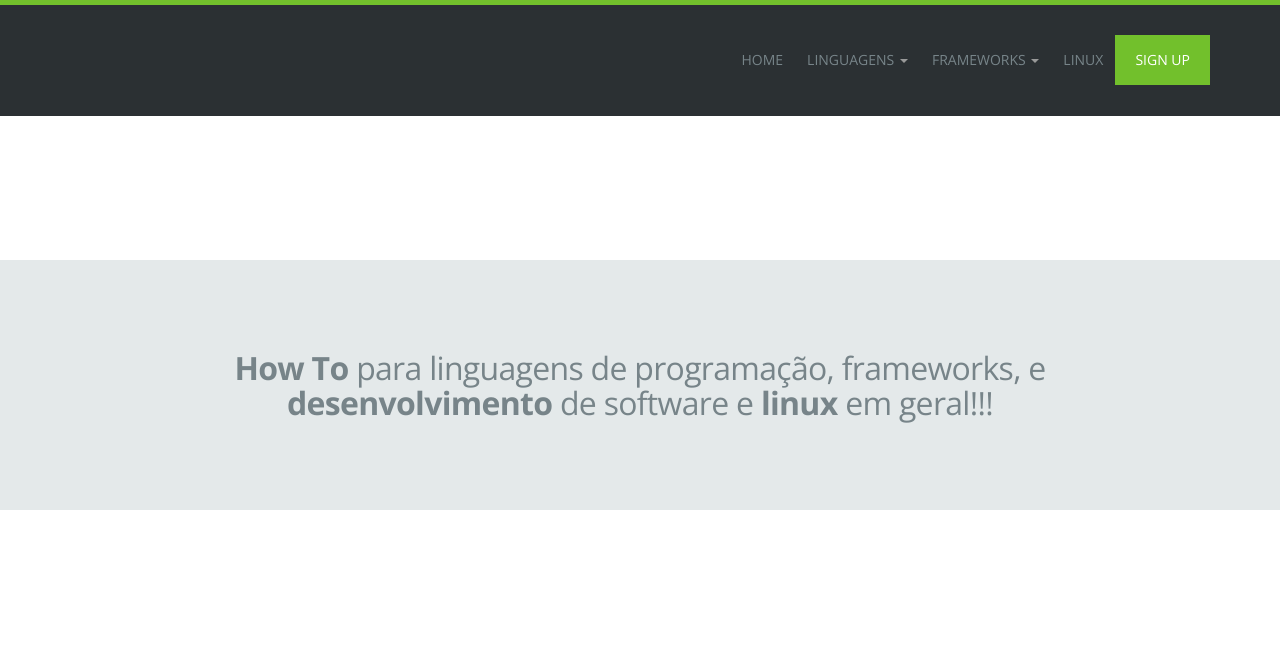
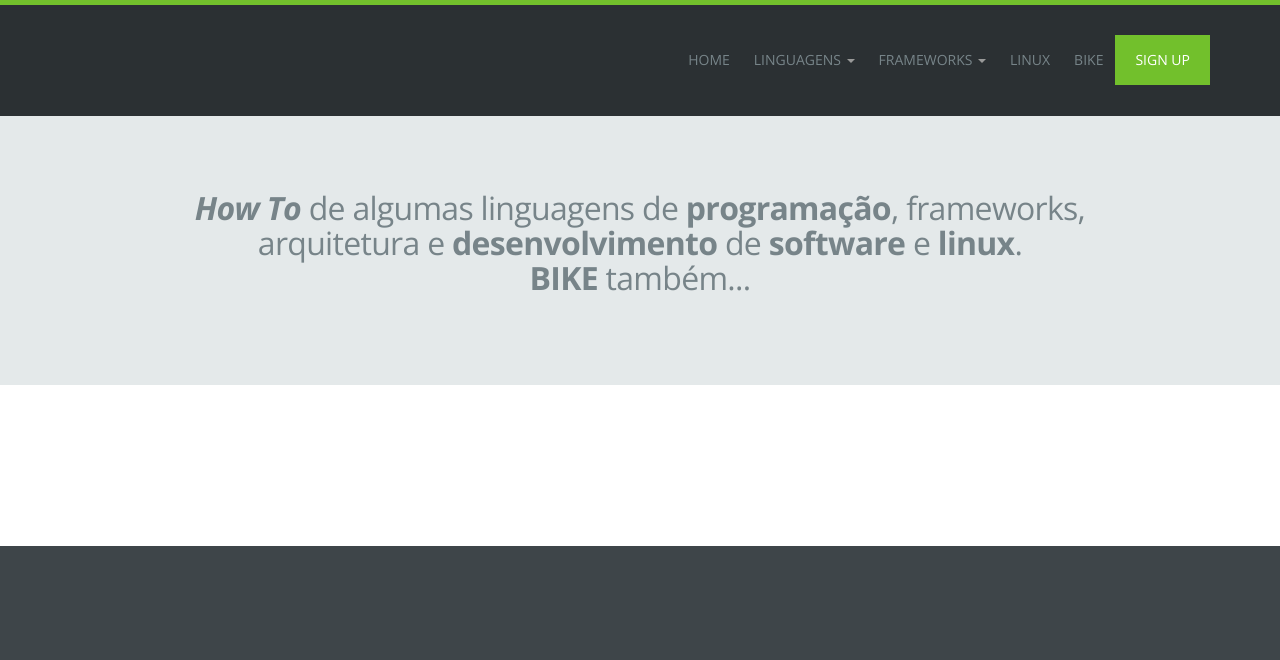
Before and after one commit to vitoratair/vitoratair, a Django app: page / in a window 1280 px wide. Shown: the top 660 px of the page. Run offline with Django 3.2, Linux system fonts and the light colour scheme; some libraries are stand-ins or nearby versions.

Commit message:
added page about bike

```diff
--- a/howto/core/templates/base.html
+++ b/howto/core/templates/base.html
@@ -68,6 +68,9 @@
             </li>
 
             <li><a href="">Linux</a></li>
+
+            <li><a href="/bike">Bike</a></li>
+
             <li class="sign-up"><a href="#"><span class="white"> Sign Up</span></a></li>
           </ul>
         </div><!--/.navbar-collapse -->
--- a/howto/core/templates/index.html
+++ b/howto/core/templates/index.html
@@ -2,14 +2,16 @@
 
 {% block content %}
 
-<br><br><br><br><br><br><br><br>
+
 
 <section id="message">
   <div class="container">
     <div class="row">
       <div class="col-md-10 col-md-offset-1 text-center">
         <h4 class="gray">
-          <b>How To</b> para linguagens de programação, frameworks, e <b>desenvolvimento</b> de software e <b>linux</b> em geral!!!
+          <b><i>How To</i></b> de algumas linguagens de <b>programação</b>, frameworks, arquitetura e <b>desenvolvimento</b> de <b>software</b> e <b>linux</b>.
+          <br>
+          <b>BIKE</b> também...
         </h4>
       </div>
     </div>
--- a/howto/core/views.py
+++ b/howto/core/views.py
@@ -7,3 +7,10 @@ def home(request):
     """
 
     return render(request, 'index.html')
+
+def bike(request):
+    """
+    	Esse método tem por objetivo exibir o template da página referente a bike
+    """
+
+    return render(request, 'bike.html')
--- a/howto/urls.py
+++ b/howto/urls.py
@@ -8,6 +8,7 @@ urlpatterns = patterns('',
     url(r'^pythonFirst/', 'howto.handbook.views.pythonFirst', name='python'),
     url(r'^pythonStart/', 'howto.handbook.views.pythonStart', name='python'),
     url(r'^python/', 'howto.handbook.views.python', name='python'),
+    url(r'^bike/', 'howto.core.views.bike', name='bike'),
     url(r'^$', 'howto.core.views.home', name='home'),
     url(r'^admin/', include(admin.site.urls)),
 )
```
Also changed, not shown: howto/core/templates/bike.html (added, +17 -0 lines).
